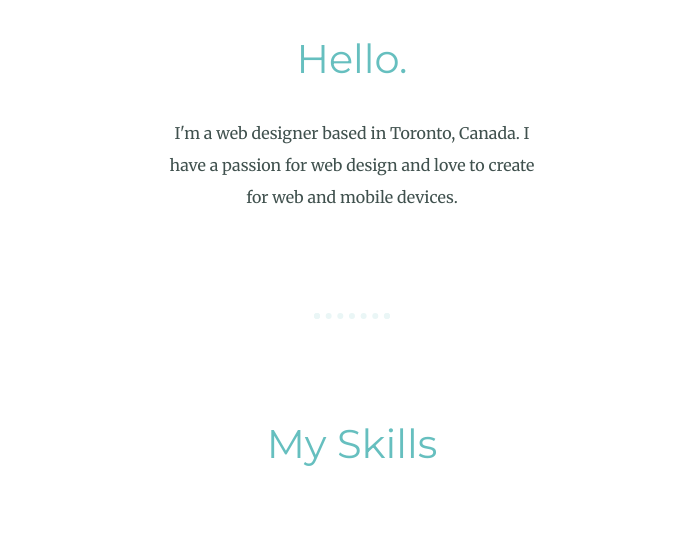
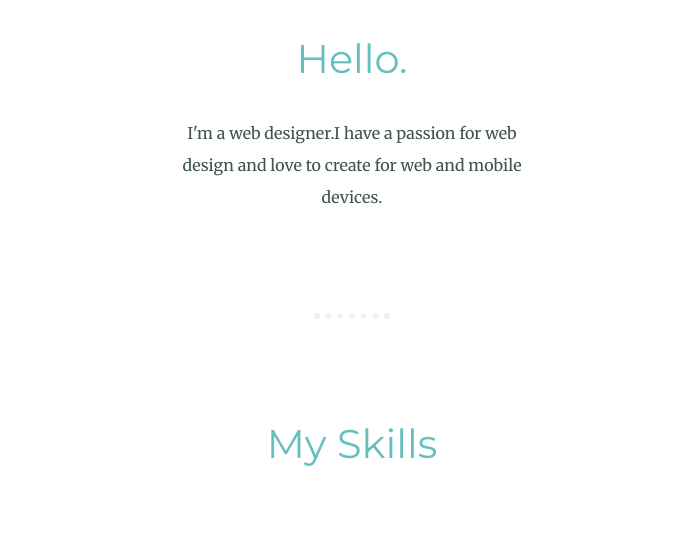
Before and after one commit to minhajulislam101/my-cv, a plain HTML site: page index.html in a window 1280 px wide. Shown: the part 930-1476 px from the top of the page, without its empty margins (288-976 px from the left). Drawn offline with Linux system fonts and the light colour scheme.

Commit message:
index.html

```diff
--- a/index.html
+++ b/index.html
@@ -25,7 +25,7 @@
     <div class="profile">
       <img class="minu" src="CSS - My Site Images/photo_2023-06-23_10-42-17-modified.png" alt="">
       <h2 class="hello">Hello.</h2>
-      <p class="intro">I'm a web designer based in Toronto, Canada. I have a passion for web design and love to create for
+      <p class="intro">I'm a web designer.I have a passion for web design and love to create for
         web and mobile devices.</p>
     </div>
     <hr>
```
